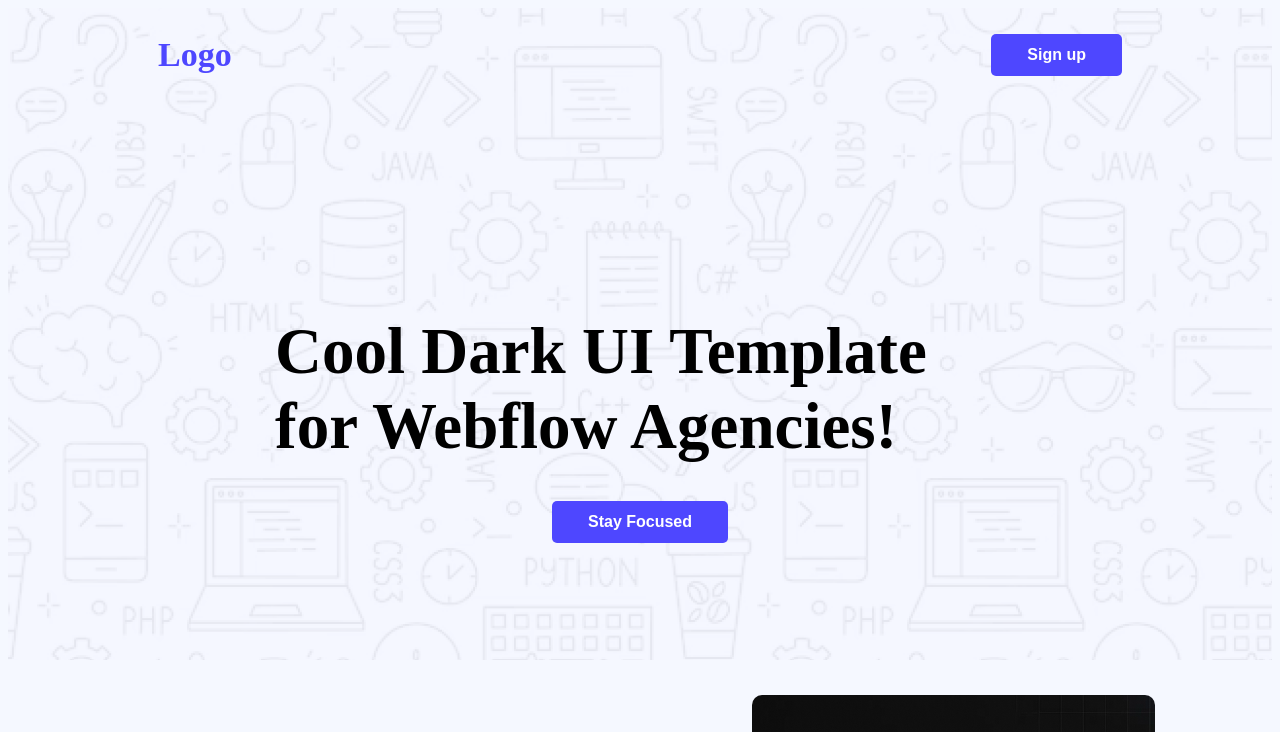
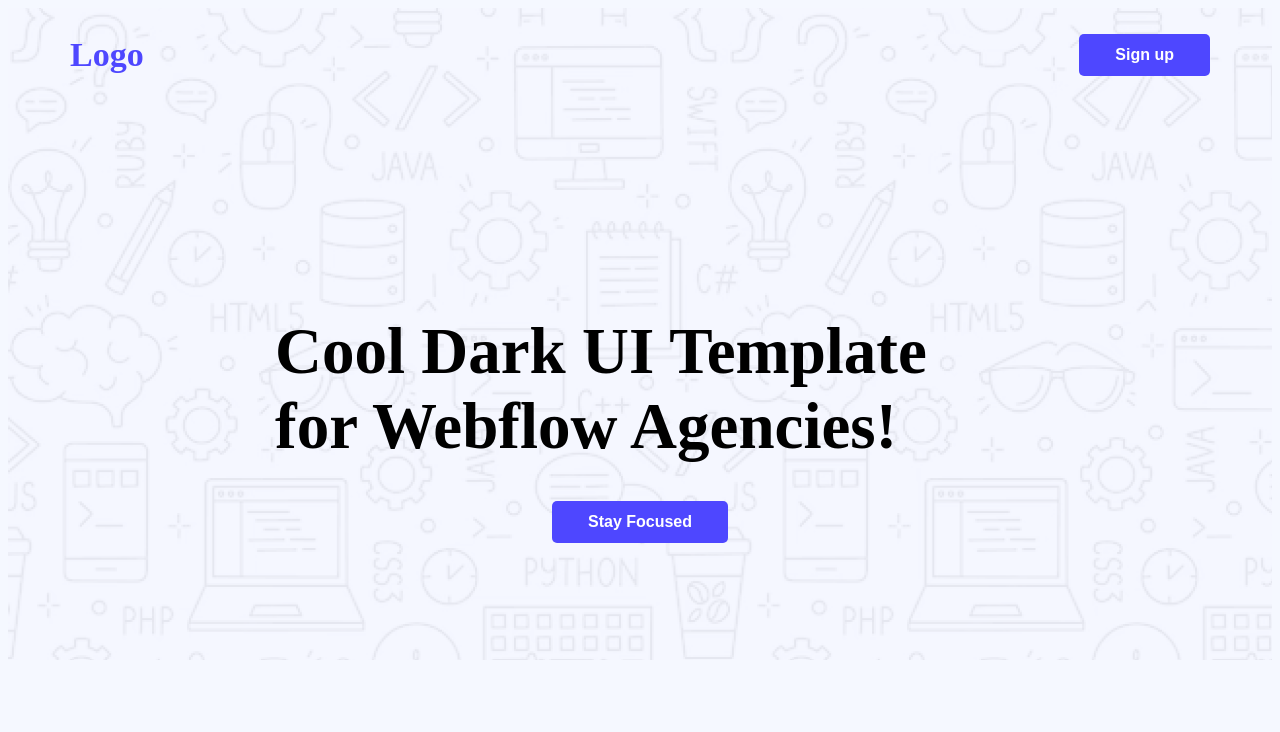
Before and after one commit to mahadi-naeem/B12A01-landing-launchpad, a plain HTML site: page index.html in a window 1280 px wide. Shown: the top 732 px of the page. Drawn offline with Linux system fonts and the light colour scheme; files whose address does not match are found by name.

Commit message:
updated navber

```diff
--- a/CSS/style.css
+++ b/CSS/style.css
@@ -30,7 +30,7 @@ nav {
     justify-content: space-between;
     align-items: center;
     max-width: 1140px;
-    margin: 0 150px;
+    margin: 0 auto;
 
 }
 
@@ -42,6 +42,7 @@ nav {
     flex-direction: column;
     justify-content: center;
     align-items: center;
+    margin-bottom: 116px;
 }
 
 .banner-text {
```
